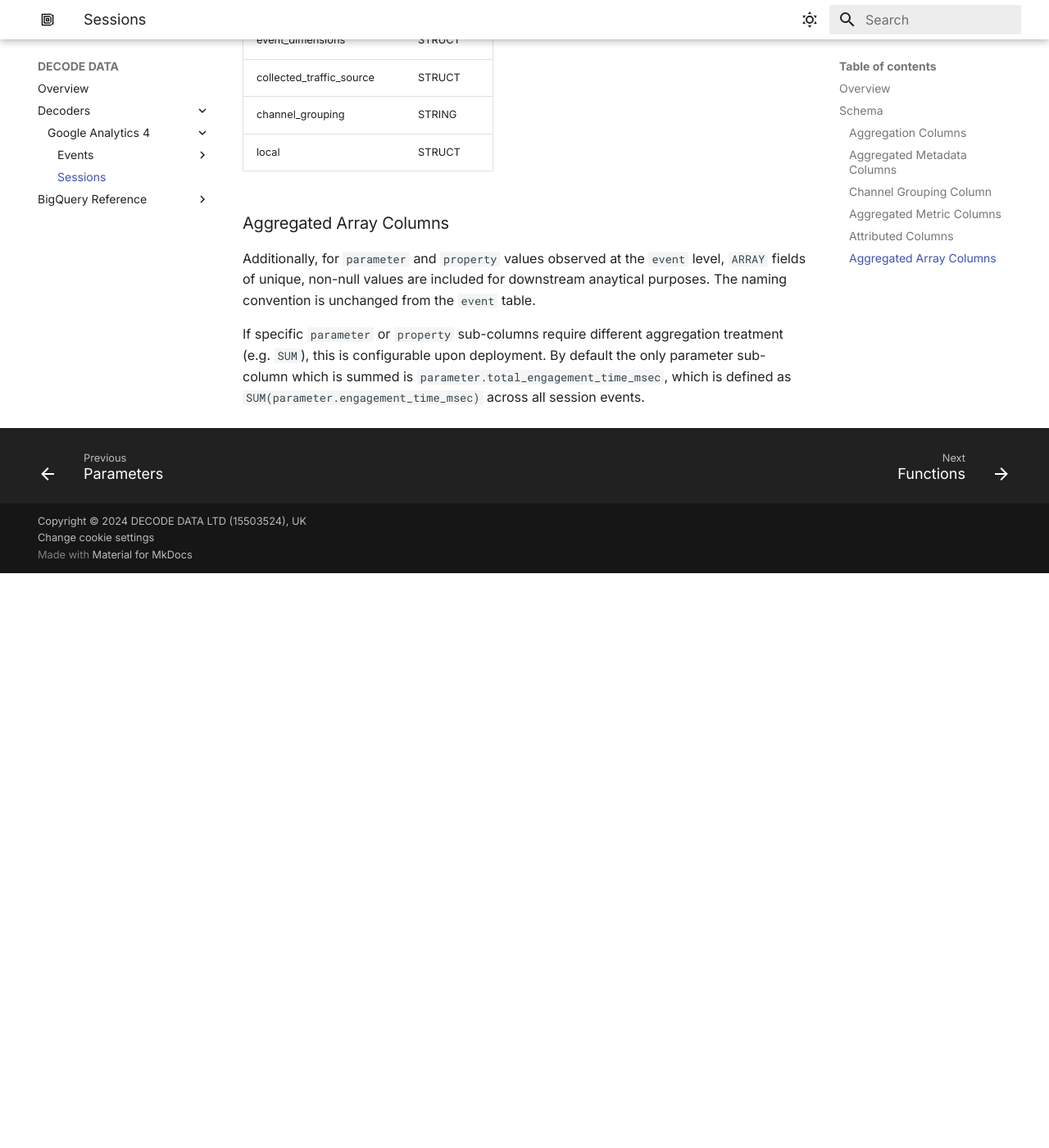
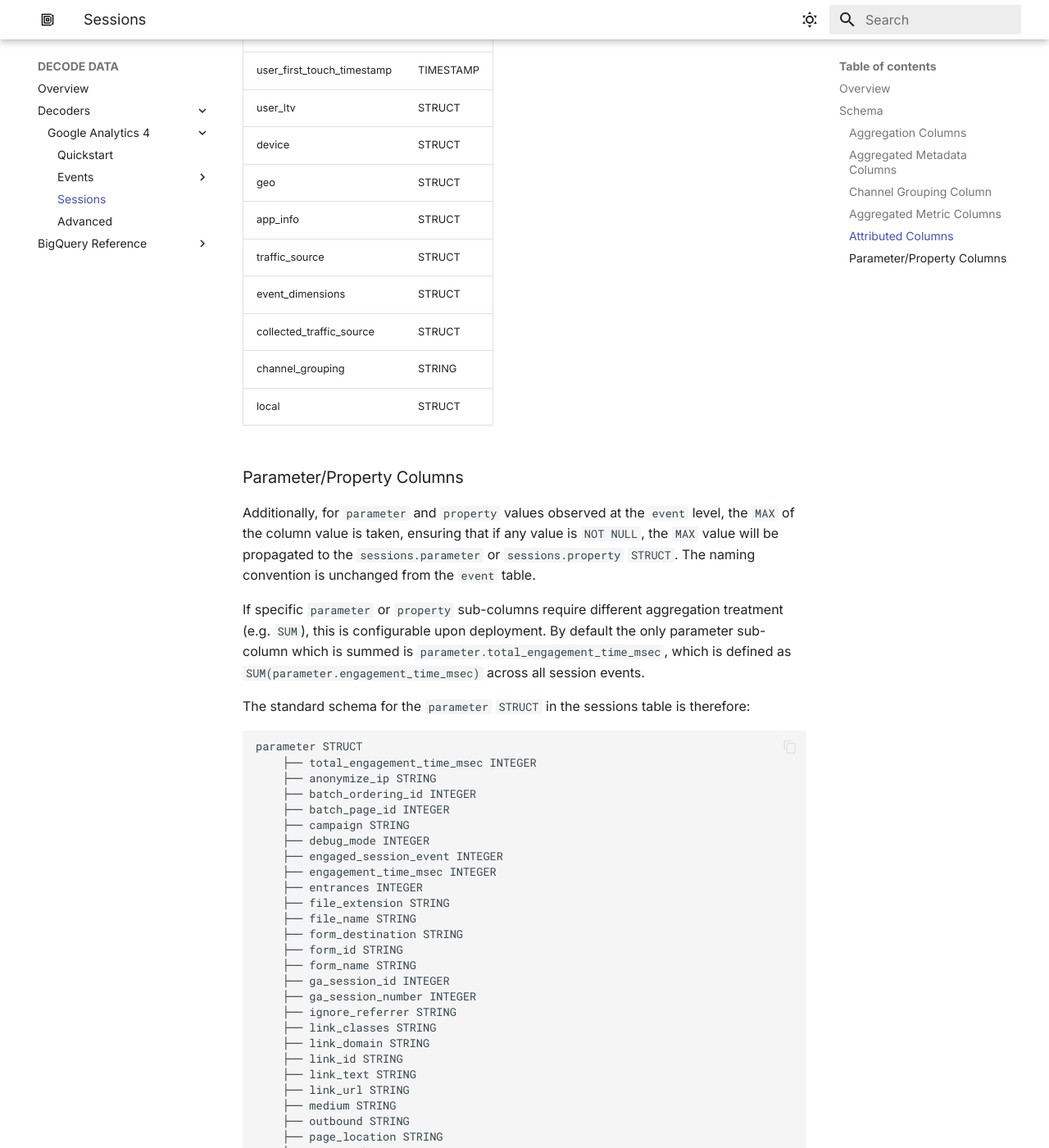
Before and after one commit to decode-data/decode-data.github.io, an MkDocs documentation site: the page built from docs/ga4/sessions.md, in a window 1280 px wide and 1400 px high, scrolled down 3837 px. Shown: the whole window at 82% size. Built offline with MkDocs 1.6.1 and Material for MkDocs 9.7.7, drawn with Linux system fonts in a browser that asks for light colours; before the commit the page ends 4536 px from its top, so only the background shows below that; some of the changed text lies outside the part shown.

Commit message:
updated schemas

````diff
--- a/docs/ga4/sessions.md
+++ b/docs/ga4/sessions.md
@@ -76,7 +76,33 @@
 | count.total_events | INTEGER | `SUM(count.total_events)` | The count of events in a session
 | count.total_conversion_events | INTEGER | `SUM(count.total_conversions)` | Total conversion events in a session
 | count.total_conversion_sessions | INTEGER | `MAX(count.total_conversions)` | Flag (`1`) if a session contains at least one conversion event
-| parameter.total_engagement_time_msec | FLOAT | `SUM(parameter.engagement_time_msec)` | The sum of engagement time across all session events
+
+The standard schema for the `count` `STRUCT` in the sessions table is therefore:
+
+```text
+    count STRUCT
+        ├── sessions INTEGER
+        ├── engaged_sessions INTEGER
+        ├── events INTEGER
+        ├── conversion_events INTEGER
+        ├── conversion_sessions INTEGER
+        ├── click INTEGER
+        ├── file_download INTEGER
+        ├── first_visit INTEGER
+        ├── form_start INTEGER
+        ├── form_submit INTEGER
+        ├── page_view INTEGER
+        ├── purchase INTEGER
+        ├── scroll INTEGER
+        ├── search INTEGER
+        ├── session_start INTEGER
+        ├── user_engagement INTEGER
+        ├── video_complete INTEGER
+        ├── video_progress INTEGER
+        ├── video_start INTEGER
+        └── view_search_results INTEGER
+```
+
 
 ### Attributed Columns
 The following column values are selected based on the attribution model configured upon deployment(`first_click`, `last_click`, `first_click_non_direct` and `last_click_non_direct`), with direct-attributed events defined by the `channel_grouping`.  The attribution model for the deployment is then recorded in the `attribution_model` `STRING` column.
@@ -95,7 +121,53 @@
 | channel_grouping | STRING
 | local | STRUCT
 
-### Aggregated Array Columns
-Additionally, for `parameter` and `property` values observed at the `event` level, `ARRAY` fields of unique, non-null values are included for downstream anaytical purposes.  The naming convention is unchanged from the `event` table.
+### Parameter/Property Columns
+Additionally, for `parameter` and `property` values observed at the `event` level, the `MAX` of the column value is taken, ensuring that if any value is `NOT NULL`, the `MAX` value will be propagated to the `sessions.parameter` or `sessions.property` `STRUCT`.  The naming convention is unchanged from the `event` table.
 
 If specific `parameter` or `property` sub-columns require different aggregation treatment (e.g. `SUM`), this is configurable upon deployment. By default the only parameter sub-column which is summed is `parameter.total_engagement_time_msec`, which is defined as `SUM(parameter.engagement_time_msec)` across all session events.
+
+The standard schema for the `parameter` `STRUCT` in the sessions table is therefore:
+
+```text
+parameter STRUCT
+    ├── total_engagement_time_msec INTEGER
+    ├── anonymize_ip STRING
+    ├── batch_ordering_id INTEGER
+    ├── batch_page_id INTEGER
+    ├── campaign STRING
+    ├── debug_mode INTEGER
+    ├── engaged_session_event INTEGER
+    ├── engagement_time_msec INTEGER
+    ├── entrances INTEGER
+    ├── file_extension STRING
+    ├── file_name STRING
+    ├── form_destination STRING
+    ├── form_id STRING
+    ├── form_name STRING
+    ├── ga_session_id INTEGER
+    ├── ga_session_number INTEGER
+    ├── ignore_referrer STRING
+    ├── link_classes STRING
+    ├── link_domain STRING
+    ├── link_id STRING
+    ├── link_text STRING
+    ├── link_url STRING
+    ├── medium STRING
+    ├── outbound STRING
+    ├── page_location STRING
+    ├── page_path STRING
+    ├── page_referrer STRING
+    ├── page_title STRING
+    ├── percent_scrolled INTEGER
+    ├── search_term STRING
+    ├── session_engaged STRING
+    ├── source STRING
+    ├── term STRING
+    ├── video_current_time INTEGER
+    ├── video_duration INTEGER
+    ├── video_percent STRING
+    ├── video_provider STRING
+    ├── video_title STRING
+    ├── video_url STRING
+    └── visible STRING
+```
--- a/mkdocs.yml
+++ b/mkdocs.yml
@@ -29,6 +29,8 @@
     - content.code.copy
 
 markdown_extensions:
+  - admonition
+  - pymdownx.details
   - pymdownx.superfences:
       custom_fences:
         - name: mermaid
@@ -54,11 +56,13 @@
   - Decoders:
     - Google Analytics 4:
       - GA4 Overview: ga4/index.md
+      - Quickstart: ga4/quickstart.md
       - Events:
         - Events Overview: ga4/events/index.md
         - Names: ga4/events/event_names.md
         - Parameters: ga4/events/event_parameters.md
       - Sessions: ga4/sessions.md
+      - Advanced: ga4/advanced.md
   - BigQuery Reference:
     - Functions: bigquery/functions.md
 
````
Also changed, not shown: docs/ga4/advanced.md (added, +193 -0 lines), docs/ga4/index.md (+1 -1 lines), docs/ga4/quickstart.md (added, +19 -0 lines).
